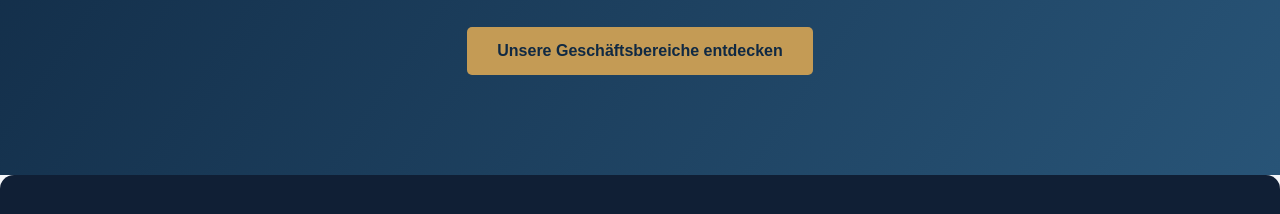
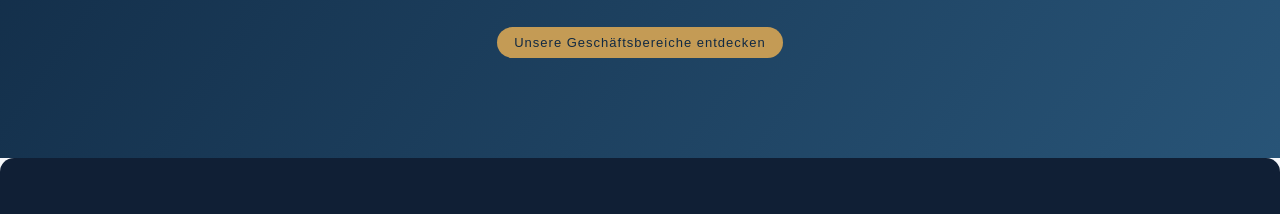
Before and after one commit to Thilo1908/partnerkontor, a plain HTML site: page index.html in a window 1280 px wide. Shown: the part 445-659 px from the top of the page. Drawn offline with nearby package versions, Linux system fonts and the light colour scheme; no server answers.

Commit message:
Update index.html

```diff
--- a/index.html
+++ b/index.html
@@ -93,12 +93,14 @@
   .button {
   display: inline-block;
   margin-top: 30px;
-      padding: 15px 30px;
+  padding: 8px 17px;
   background: #c49b55;
   color: #102943;
   text-decoration: none;
-      font-weight: bold;
-      border-radius: 5px;
+  font-weight: normal;
+  font-size: 13px;
+  letter-spacing: 1px;
+  border-radius: 30px;
   transition: background .2s, transform .2s;
 }
 
```
Lines whose indentation alone changed are shown as unchanged.
